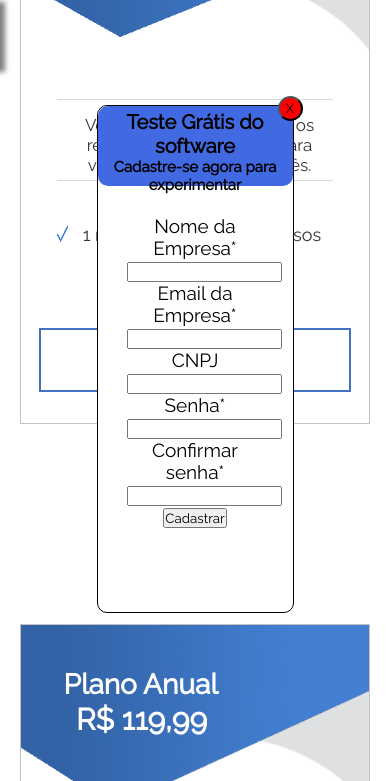
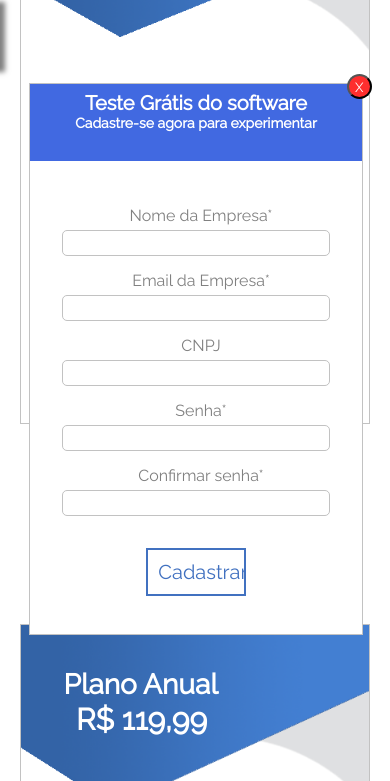
Before and after one commit to allandev7/SiteRater, a plain HTML site: page rater/Download/Download.html in a window 390 px wide. Both pictures are taken after a click on the button "Testar Agora". Shown: the part 1190-1971 px from the top of the page. Drawn offline with Linux system fonts and the light colour scheme.

Commit message:
imagem a6tualizada tmb

```diff
--- a/rater/Download/Download.css
+++ b/rater/Download/Download.css
@@ -7,22 +7,22 @@ html{
 	position: fixed;
 	top: 0; bottom: 0;
 	left: 0; right: 0;
-	width: 50%;
-	height: 60%;
+	width: 750px;
+	height: 450px;
 	margin: auto;
 	background-color:white;
 	display: none;
-	border-radius: 10px;
 	text-align: center;
-	border: solid 1px black;
+	border: 1px solid rgba(194, 194, 194, 1);
 }
-
+.btnFechar{cursor: pointer;}
 .popup .btnFechar{
+	color: white;
 	position: absolute;
 	right: -10px;
 	top: -10px;
 	z-index: 5;
-	background-color: red;
+	background-color: #FE2E2E;
 	width: 25px;
 	height: 25px;
 	border-radius: 100px;
@@ -34,9 +34,10 @@ html{
 	background-color: #4169E1;
 	text-align: center;
 	padding-top: 2%;
-	border-radius: 10px;
+	color: white;
 }
-
+.t1{font-size: 2.8em;}
+.t2{font-size: 1.8em;}
 
 .titulo{
 	font-size: 30px;
@@ -45,23 +46,50 @@ html{
 	margin: 0 auto;
 }
 .lbl{
-	width: 40%;
+	color: gray;
+	font-size: 2.2em;
 	display: inline-block;
+	margin-bottom: 18px;
+	width: 200px;
+}
+.txt{
+	font-size: 2.2em;
+	border-radius: 5px;
+	border: 1px solid rgba(194, 194, 194, 1);
 }
 .formulario{
 	background-color:transparent;
 	font-family: "Arial";
-	font-size: 19px;
 	width: 70%;
-	margin: 15% auto;
+	margin-top: 40px;
 	display: inline-block;
-	margin-bottom: 15%;
+
+}
+.btnCadastrar{
+	font-size: 2.0em;
+	width: 25%;
+	padding: 10px;
+	color: #4171c0;
+	border: 2px solid #4171c0;
+	background-color: white;
+	cursor: pointer;
+}
+
+.btnCadastrar:hover{
+	background-color: #4171c0;
+	color: white;
+
 }
 
 .menu{
 	z-index: 2;
 	font-size: 1.6em;
 }
+
+
+
+
+
 /*primeira parte do site*/
 .Planos{
 	width: 100%;
@@ -316,7 +344,7 @@ html{
 	}
 
 }
-@media(max-width:900px ){
+@media(max-width:900px){
 	.planLateraisR, .planLateraisL, .planCentro {
 		width:80%;
 		text-align: center;
@@ -324,11 +352,70 @@ html{
 		background-size: 100% 40%;
 
 	}
+
+
+	.popup{
+		width: 85%;
+		margin-left: 7.5%;
+		margin-right: 7.5%;
+		height: 550px;
+	}
+
+	.t1{font-size: 2.0em;}
+	.t2{font-size: 1.4em;}
+
+	.titulo{
+		font-size: 15px;
+		font-family: "Arial";
+		background-color: transparent;
+		margin: 0 auto;
+	}
 	.lbl{
-		width: auto;
+		clear: both;
+		font-size: 1.6em;
+		display: inline-block;
+		width: 100%;
+		margin: 5px;
+	}
+	.txt{
 
-}
+		clear: both;
+		width: 80%;
+		margin-bottom:10px;
+		font-size: 2.0em;
+		border-radius: 5px;
+		border: 1px solid rgba(194, 194, 194, 1);
+	}
+	.formulario{
+		font-family: "Arial";
+		width: 100%;
+		margin-top: 40px;
 
+	}
+	.btnCadastrar{
+		font-size: 2.0em;
+		width: 30%;
+		padding: 10px;
+		color: #4171c0;
+		border: 2px solid #4171c0;
+		background-color: white;
+		cursor: pointer;
+	}
+
+	.btnCadastrar:hover{
+		background-color: #4171c0;
+		color: white;
+
+	}
+
+	.tituloContainer{
+		width: 100%;
+		height: 70px;
+		background-color: #4169E1;
+		text-align: center;
+		padding-top: 2%;
+		color: white;
+	}
 
 
 }
--- a/rater/Download/Download.html
+++ b/rater/Download/Download.html
@@ -18,7 +18,7 @@
 	<nav class="menu">
 		<ul>
 			<li><a href="../download/download.html"><img class="downIco" src="../Menu/downIco.png"></a></li>
-			<li><a class="button" href="../quemsomos/sobrenos.html">QUEM SOMOS?</a></li>
+			<li><a class="button qs" href="../quemsomos/sobrenos.html">QUEM SOMOS?</a></li>
 			<li><a class="button" href="../sobresoftware/software.html">SOFTWARE</a></li>
 			<li><a class="button" href="../paginainicial/index.html">INICIO</a></li>
 
@@ -28,8 +28,8 @@
 	<div id="popup" class="popup">
 			<button class="btnFechar" onclick="javascript: fechar()">X</button>
 			<div class="tituloContainer">
-				<h1> Teste Grátis do software</h1>
-				<h2>Cadastre-se agora para experimentar</h2>
+				<h1 class="t1"> Teste Grátis do software</h1>
+				<h2 class="t2">Cadastre-se agora para experimentar</h2>
 			</div>
 
 			<form class="formulario" method="post" action="cadastro.php">
@@ -43,7 +43,9 @@
 				<input class="txt" type="password" name="senha"><br>
 				<label class="lbl" >Confirmar senha*</label>
 				<input class="txt" type="password" name="senhaC"><br>
-				<input type="submit" value="Cadastrar">
+				<br>
+				<br>
+				<input type="submit" value="Cadastrar" class="btnCadastrar">
 			</form>
 		</div>
 		<script type="text/javascript">
--- a/rater/Menu/styleMenu.css
+++ b/rater/Menu/styleMenu.css
@@ -29,12 +29,15 @@
 	list-style: none;
 	position: relative;
 
-	margin-right: 6%;
+	margin-right: 0%;
 }
 .menu ul li{
-	width: 15%;
+	width: 10%;
 	float: right;
-
+}
+.qs{
+	text-align: center;
+	width: 145px;
 }
 .button{
 	display: block;
@@ -42,16 +45,17 @@
 	color: white;
 	text-decoration: none;
 	padding: 20px;
-	padding-left: 20px;
+	padding-left: 0px;
+	padding-right: 0px;
 	background-color:##2b2a2a;
 	padding-top: 22px;
 	background-repeat: repeat;
 
 }
 .downIco{
-	width: 35%;
+	width: 55%;
 	margin-top: 10%;
-	margin-left: 30% ;
+	margin-left: 35% ;
 }
 .menu ul ul{
 	background-color: #222222;
@@ -93,6 +97,9 @@ label[for="btn-menu"]{
 
 
 @media(max-width: 900px){
+	.qs{
+		width: 100%;
+	}
 	.suamae{
 		background-image: url("logosite4.png");
 		background-repeat: no-repeat;
```
Also changed, not shown: rater/PaginaInicial/index.html (+2 -1 lines), rater/PaginaInicial/styleContent.css (+22 -7 lines), rater/QuemSomos/SobreNos.html (+2 -2 lines), rater/QuemSomos/SobreNosCSS.css (+16 -6 lines), rater/SobreSoftware/Software.html (+1 -1 lines), rater/PaginaInicial/PrimeiraParteSite/ratericon.png, rater/QuemSomos/ImgsPagina/raterEmpresa.png (added).
